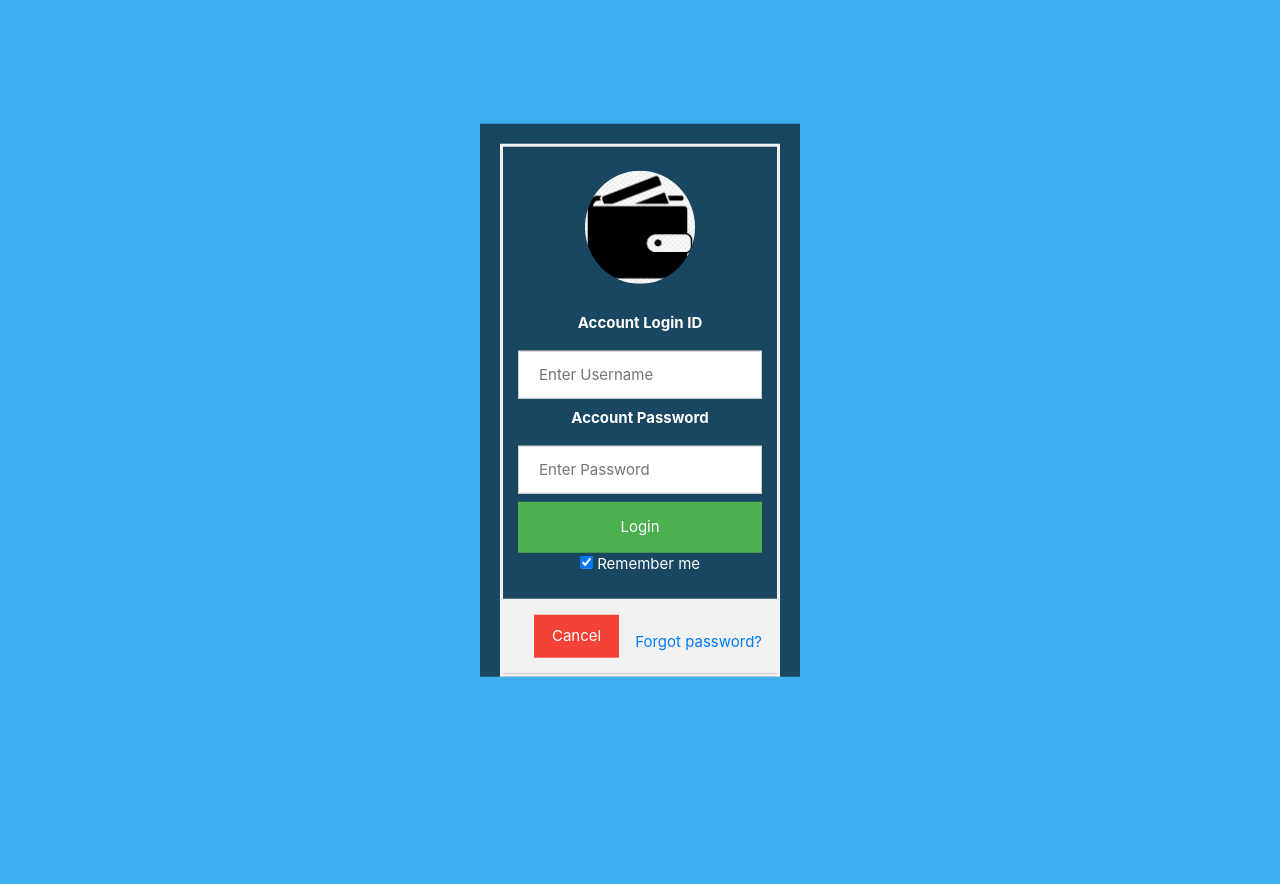
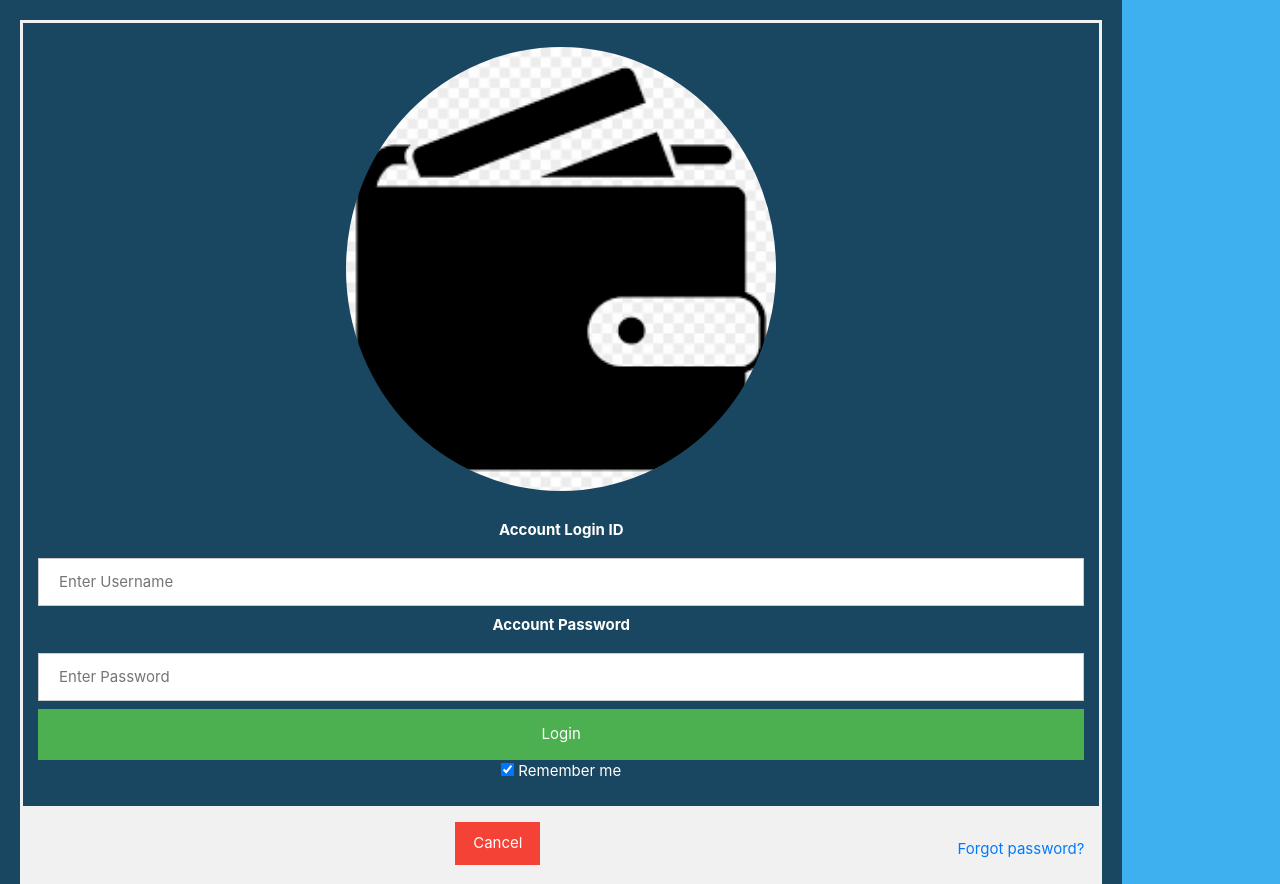
Before and after one commit to imagicstudioco/virtual-card-wallet, a plain HTML site: page index.html in a window 1280 px wide. Before the commit the page ends 800 px from the top, so only its background shows below. Drawn offline with nearby package versions, Linux system fonts and the light colour scheme.

Commit message:
Update style.css

```diff
--- a/style.css
+++ b/style.css
@@ -5,13 +5,11 @@ body
 .wallet-container
 {
 	background: linear-gradient(rgba( 0,0,0,0.6),rgba(0,0,0,0.6)),url(image.jpg);
-	width: 320px;
+
 	color: #fff;
 	font-size: 15px;
 	padding: 20px 20px 0;
-	top: 50%;
-	left: 50%;
-	transform: translate(-50%,-50%);
+
 	position: absolute;
 }
 .page-title
```
